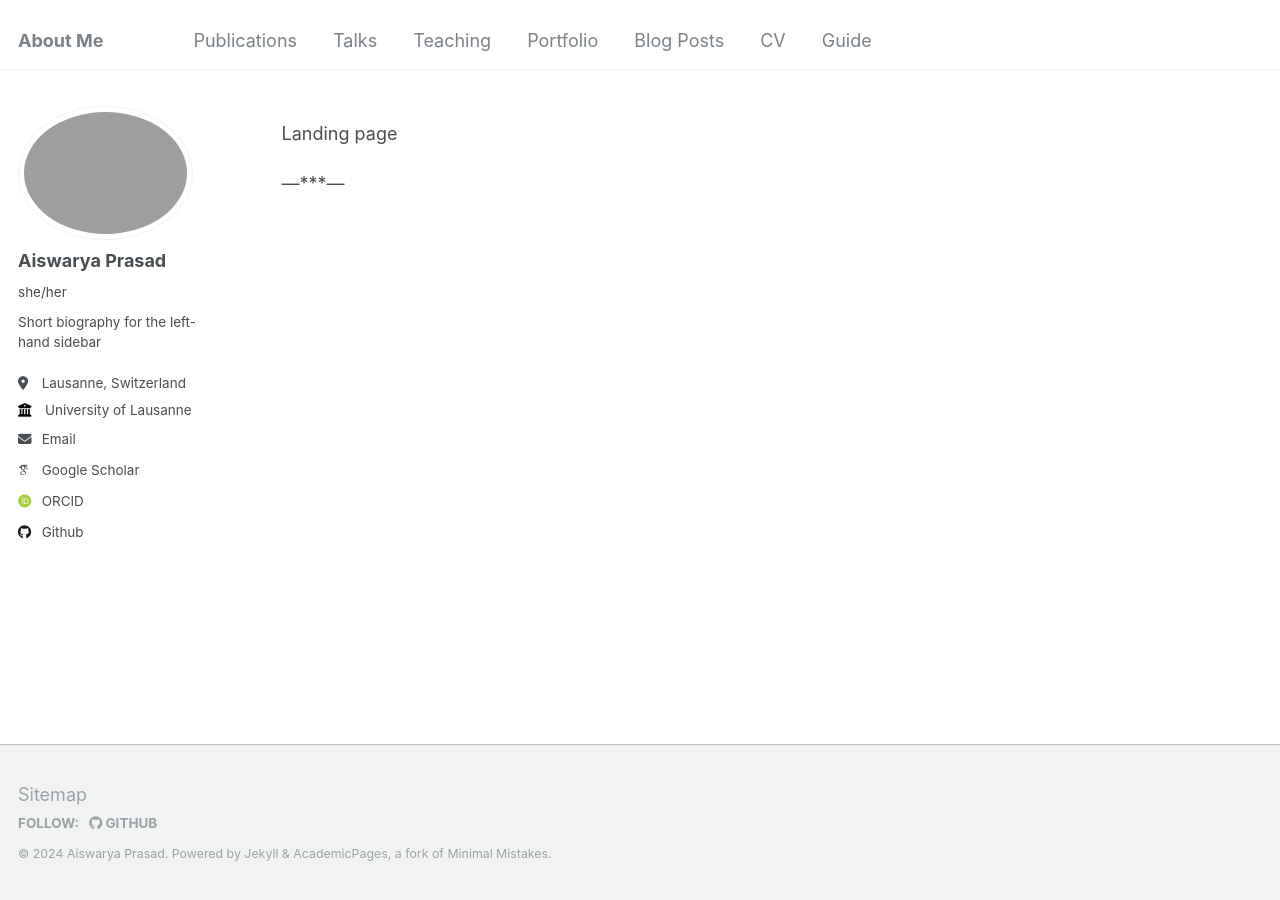
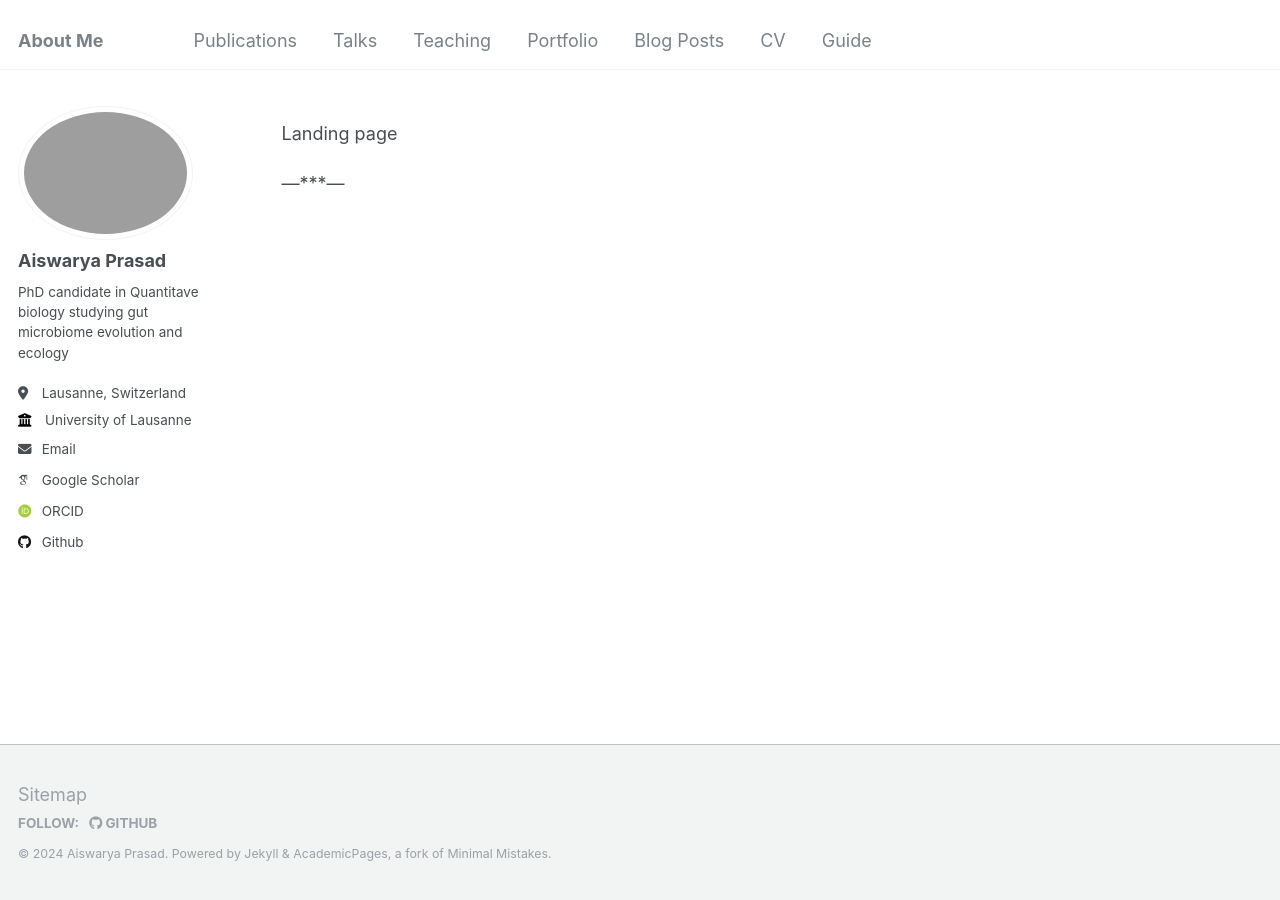
Before and after one commit to Aiswarya-prasad/aiswarya-prasad.github.io, a Jekyll site: the page built from _pages/about.md, in a window 1280 px wide. Built offline with Jekyll 4.4.1, drawn with Linux system fonts in a browser that asks for light colours; some web fonts are replaced.

Commit message:
Syntax change, squash commit later or just ignore.

```diff
--- a/_config.yml
+++ b/_config.yml
@@ -11,7 +11,7 @@ locale                   : "en-US"
 title                    : "About Me"
 title_separator          : "-"
 name                     : &name "Aiswarya Prasad"
-description              : &description "PhD candidate in Quantitave biology studying gut microbiome evolution and ecology"
+description              : &description "Personal webpage made by Aiswarya to document research, projects and other interests."
 url                      : https://aiswarya-prasad.github.io # the base hostname & protocol for your site e.g. "https://mmistakes.github.io"
 baseurl                  : "" # the subpath of your site, e.g. "/blog"
 repository               : "Aiswarya-prasad/aiswarya-prasad.github.io"
@@ -23,8 +23,8 @@ author:
   # Biographic information
   avatar           : "Aiswarya_Prasad-Picture.jpg"
   name             : "Aiswarya Prasad"
-  pronouns         : "she/her"
-  bio              : "Short biography for the left-hand sidebar"
+  # pronouns         : "she/her"
+  bio              : "PhD candidate in Quantitave biology studying gut microbiome evolution and ecology"
   location         : "Lausanne, Switzerland"
   employer         : "University of Lausanne"
   uri              : # URL
```
